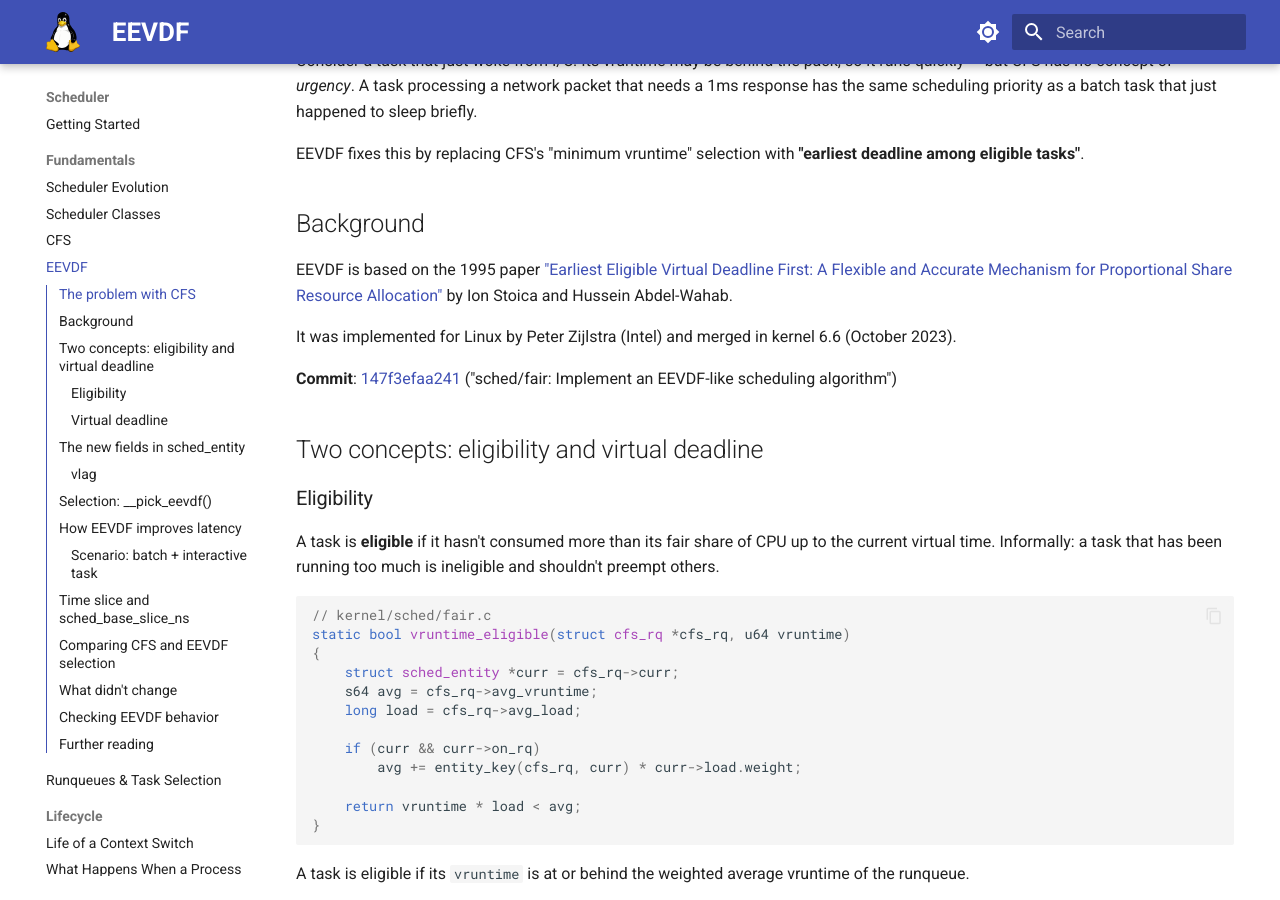
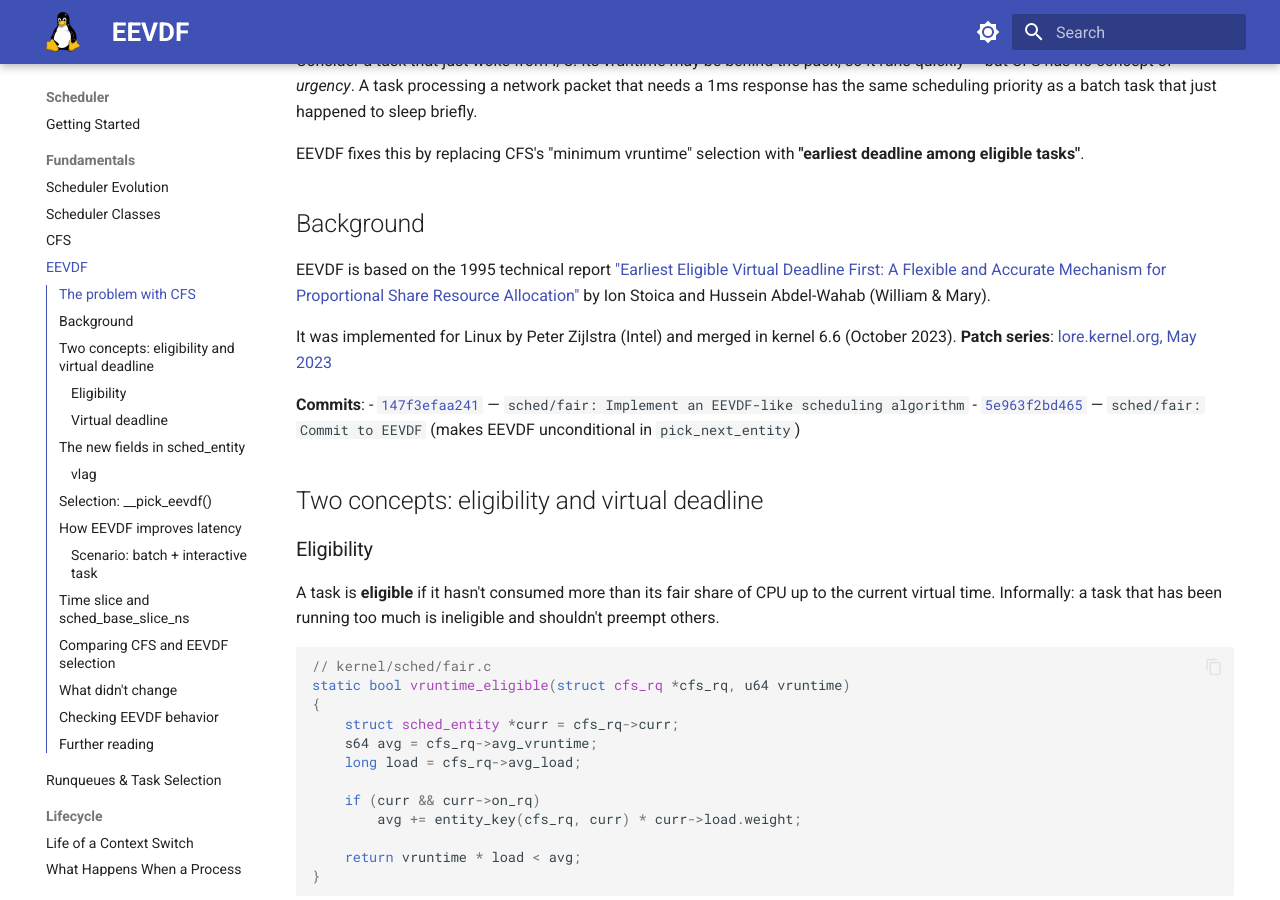
Before and after one commit to laveeshb/linux-kernel-internals, an MkDocs documentation site: the page built from docs/sched/eevdf.md, in a window 1280 px wide and 900 px high, scrolled down 354 px. Built offline with MkDocs 1.6.1 and Material for MkDocs 9.7.7, drawn with Linux system fonts in a browser that asks for light colours.

Commit message:
Add citations to remaining sched/ docs (evolution, EEVDF, CFS, preemption, PELT, PI mutexes)

```diff
--- a/docs/sched/eevdf.md
+++ b/docs/sched/eevdf.md
@@ -12,11 +12,13 @@ EEVDF fixes this by replacing CFS's "minimum vruntime" selection with **"earlies
 
 ## Background
 
-EEVDF is based on the 1995 paper ["Earliest Eligible Virtual Deadline First: A Flexible and Accurate Mechanism for Proportional Share Resource Allocation"](https://dl.acm.org/doi/10.1145/248052.248064) by Ion Stoica and Hussein Abdel-Wahab.
+EEVDF is based on the 1995 technical report ["Earliest Eligible Virtual Deadline First: A Flexible and Accurate Mechanism for Proportional Share Resource Allocation"](https://citeseerx.ist.psu.edu/document?repid=rep1&type=pdf&doi=805acf7726282721504c8f00575d91ebfd750564) by Ion Stoica and Hussein Abdel-Wahab (William & Mary).
 
-It was implemented for Linux by Peter Zijlstra (Intel) and merged in kernel 6.6 (October 2023).
+It was implemented for Linux by Peter Zijlstra (Intel) and merged in kernel 6.6 (October 2023). **Patch series**: [lore.kernel.org, May 2023](https://lore.kernel.org/lkml/20230531115839.089944915@infradead.org/)
 
-**Commit**: [147f3efaa241](https://git.kernel.org/linus/147f3efaa241) ("sched/fair: Implement an EEVDF-like scheduling algorithm")
+**Commits**:
+- [`147f3efaa241`](https://git.kernel.org/linus/147f3efaa24182a21706bca15eab2f3f4630b5fe) — `sched/fair: Implement an EEVDF-like scheduling algorithm`
+- [`5e963f2bd465`](https://git.kernel.org/linus/5e963f2bd4654a202a8a05aa3a86cb0300b10e6c) — `sched/fair: Commit to EEVDF` (makes EEVDF unconditional in `pick_next_entity`)
 
 ## Two concepts: eligibility and virtual deadline
 
```
Also changed, not shown: docs/sched/cfs.md (+1 -1 lines), docs/sched/load-balancing.md (+1 -1 lines), docs/sched/pi-mutexes.md (+1 -1 lines), docs/sched/preemption.md (+1 -1 lines), docs/sched/scheduler-evolution.md (+7 -7 lines).
